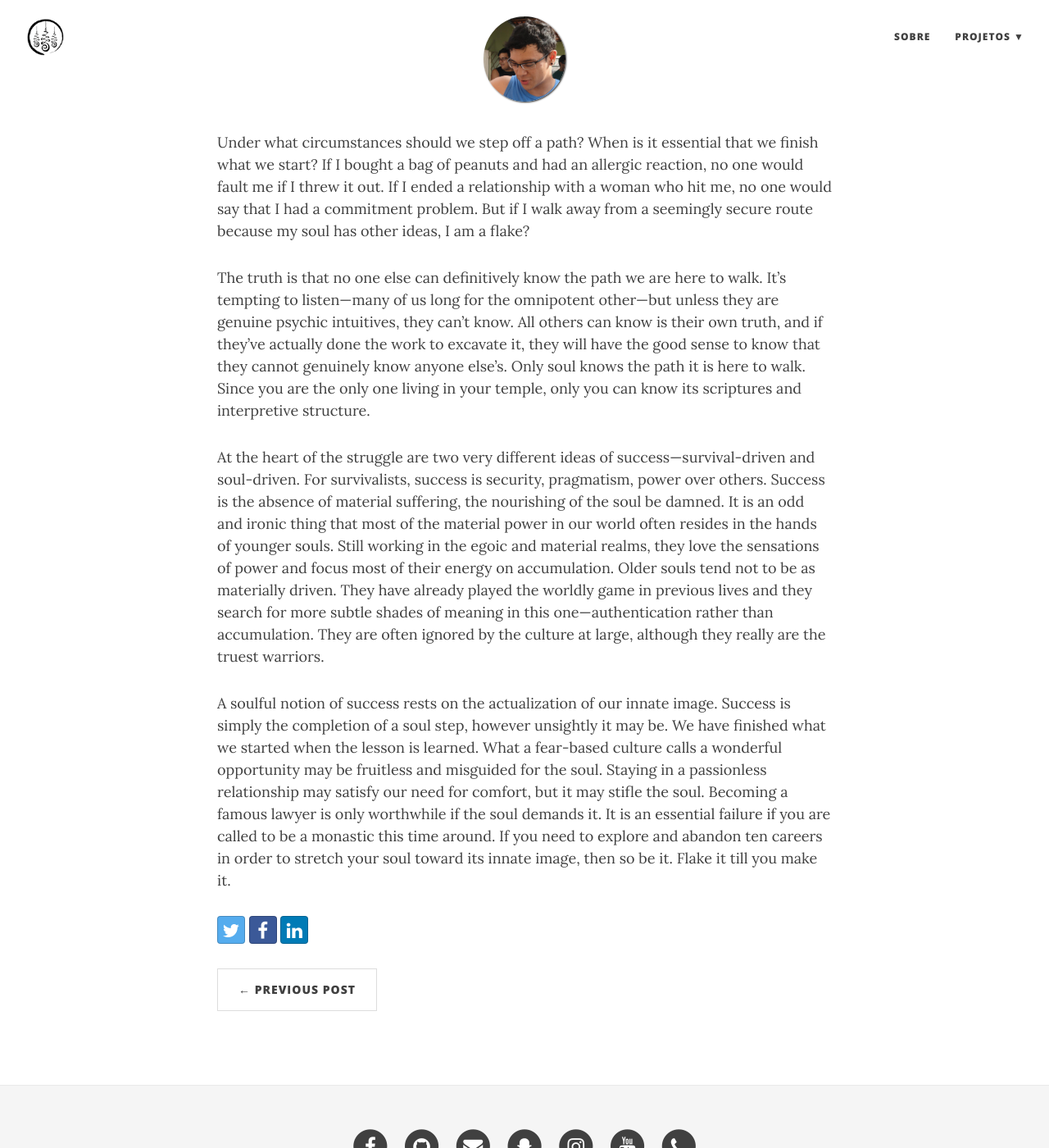
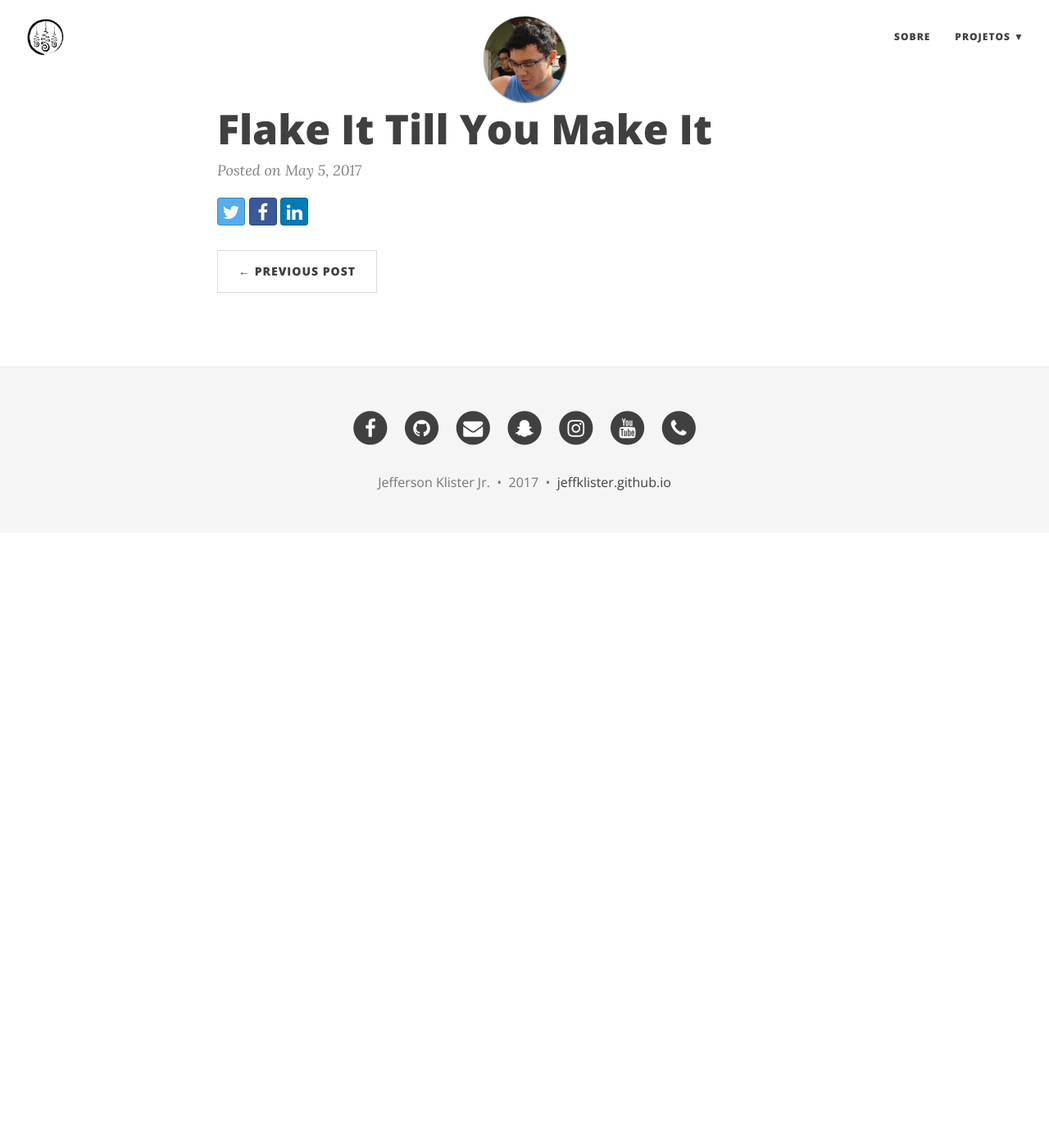
Before and after one commit to jeffklister/jeffklister.github.io, a Jekyll site: the page built from _posts/2015-02-26-flake-it-till-you-make-it.md, in a window 1280 px wide and 1400 px high. Shown: the whole window at 82% size. Built offline with Jekyll 4.4.1, drawn with Linux system fonts in a browser that asks for light colours; nearby versions of some CDN libraries.

Commit message:
Update from Forestry.io

```diff
--- a/_posts/2015-02-26-flake-it-till-you-make-it.md
+++ b/_posts/2015-02-26-flake-it-till-you-make-it.md
@@ -1,15 +1,3 @@
 ---
-layout: post
-title: Tatuagem na Thailandia: Yak Sant
-subtitle: A bencao oriental
-bigimg: "/img/path.jpg"
-date: '2017-05-04T00:00:00.000+00:00'
+date: '2017-05-06T02:57:53.106+00:00'
 ---
-
-Under what circumstances should we step off a path? When is it essential that we finish what we start? If I bought a bag of peanuts and had an allergic reaction, no one would fault me if I threw it out. If I ended a relationship with a woman who hit me, no one would say that I had a commitment problem. But if I walk away from a seemingly secure route because my soul has other ideas, I am a flake?
-
-The truth is that no one else can definitively know the path we are here to walk. It’s tempting to listen—many of us long for the omnipotent other—but unless they are genuine psychic intuitives, they can’t know. All others can know is their own truth, and if they’ve actually done the work to excavate it, they will have the good sense to know that they cannot genuinely know anyone else’s. Only soul knows the path it is here to walk. Since you are the only one living in your temple, only you can know its scriptures and interpretive structure.
-
-At the heart of the struggle are two very different ideas of success—survival-driven and soul-driven. For survivalists, success is security, pragmatism, power over others. Success is the absence of material suffering, the nourishing of the soul be damned. It is an odd and ironic thing that most of the material power in our world often resides in the hands of younger souls. Still working in the egoic and material realms, they love the sensations of power and focus most of their energy on accumulation. Older souls tend not to be as materially driven. They have already played the worldly game in previous lives and they search for more subtle shades of meaning in this one—authentication rather than accumulation. They are often ignored by the culture at large, although they really are the truest warriors.
-
-A soulful notion of success rests on the actualization of our innate image. Success is simply the completion of a soul step, however unsightly it may be. We have finished what we started when the lesson is learned. What a fear-based culture calls a wonderful opportunity may be fruitless and misguided for the soul. Staying in a passionless relationship may satisfy our need for comfort, but it may stifle the soul. Becoming a famous lawyer is only worthwhile if the soul demands it. It is an essential failure if you are called to be a monastic this time around. If you need to explore and abandon ten careers in order to stretch your soul toward its innate image, then so be it. Flake it till you make it.
```
